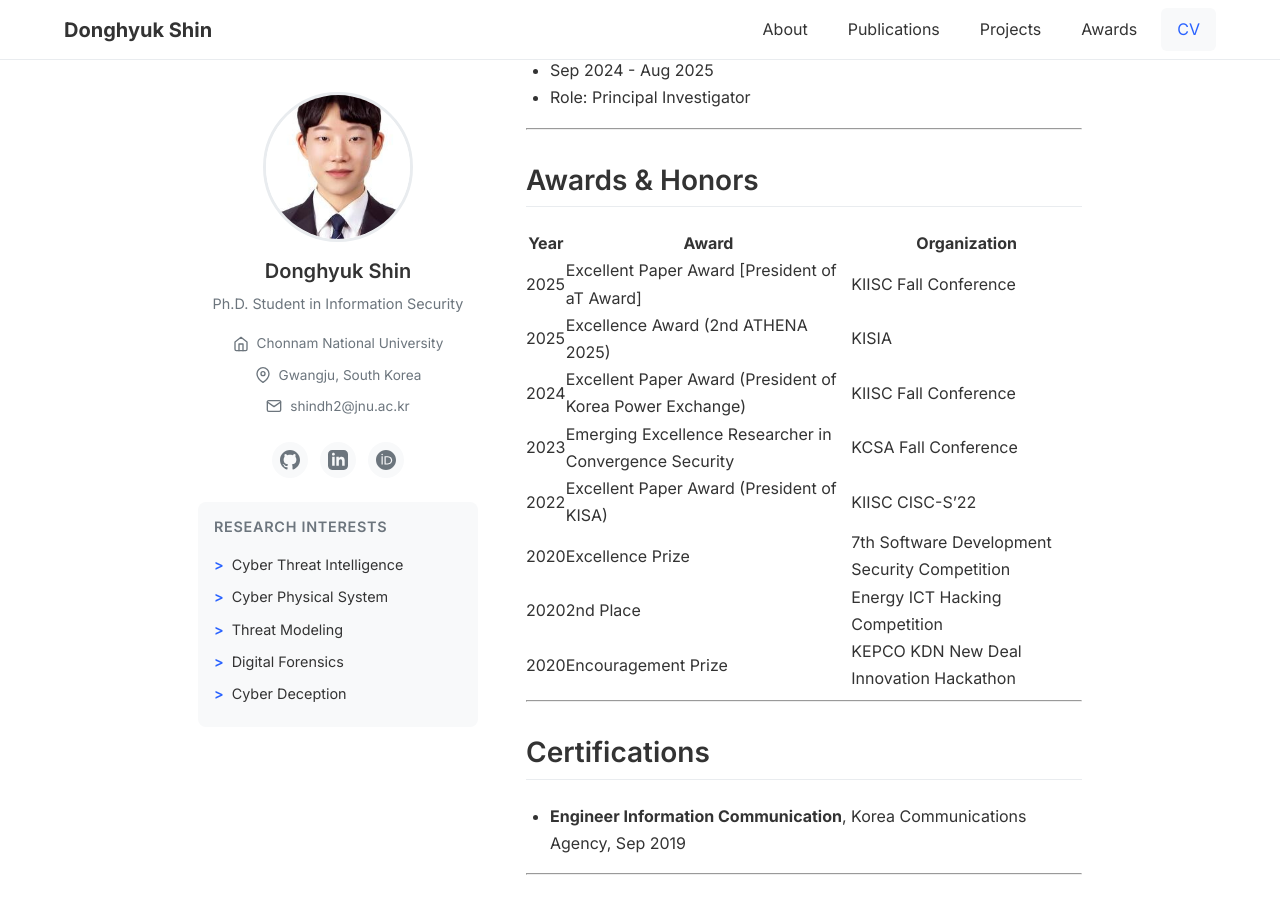
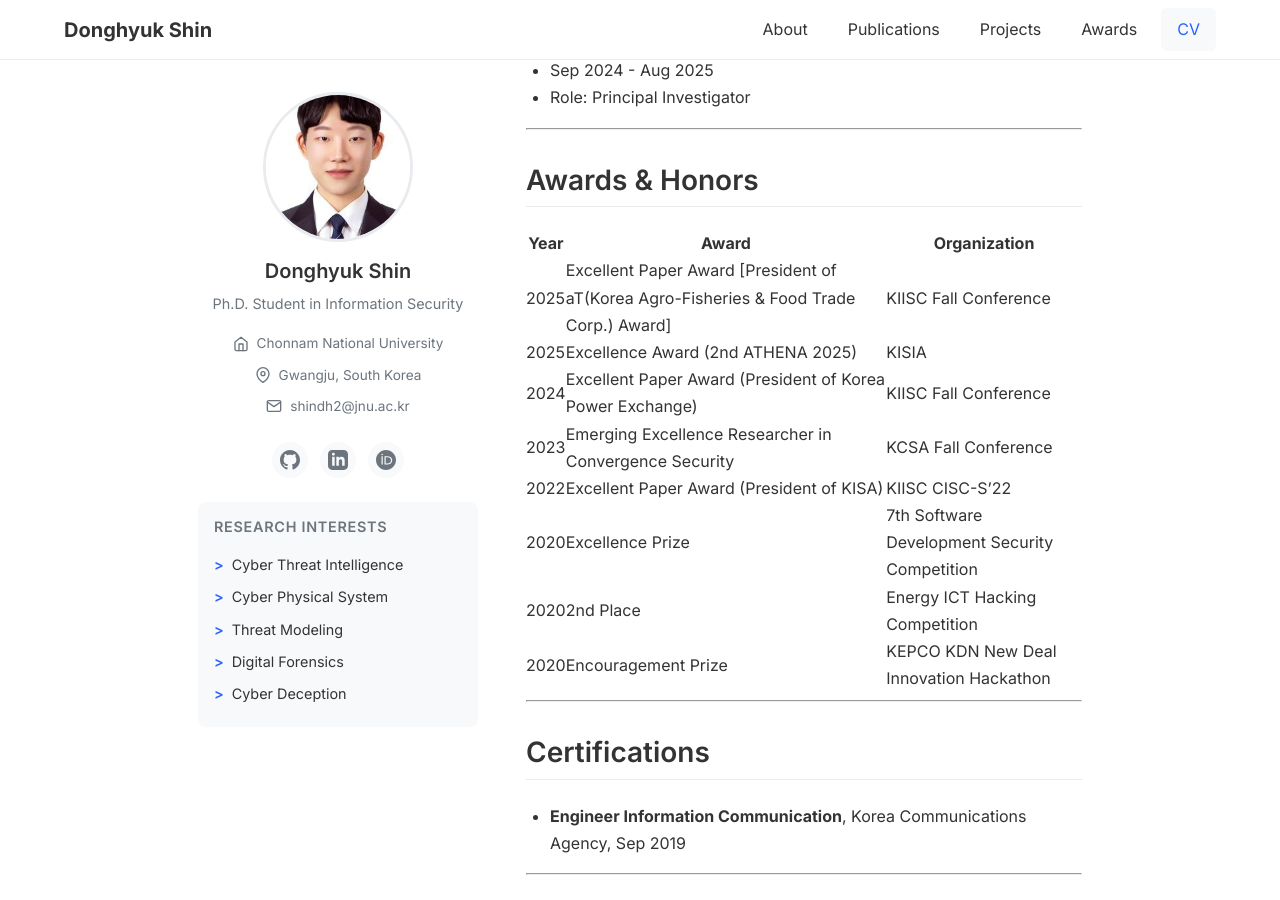
Before and after one commit to soledo/soledo.github.io, a Jekyll site: the page built from _pages/cv.md, in a window 1280 px wide and 900 px high, scrolled down 1096 px. Built offline with Jekyll 4.4.1, drawn with Linux system fonts in a browser that asks for light colours.

Commit message:
Update aT award with full organization name

```diff
--- a/_pages/cv.md
+++ b/_pages/cv.md
@@ -45,7 +45,7 @@ Chonnam National University, South Korea
 
 | Year | Award | Organization |
 |------|-------|--------------|
-| 2025 | Excellent Paper Award [President of aT Award] | KIISC Fall Conference |
+| 2025 | Excellent Paper Award [President of aT(Korea Agro-Fisheries & Food Trade Corp.) Award] | KIISC Fall Conference |
 | 2025 | Excellence Award (2nd ATHENA 2025) | KISIA |
 | 2024 | Excellent Paper Award (President of Korea Power Exchange) | KIISC Fall Conference |
 | 2023 | Emerging Excellence Researcher in Convergence Security | KCSA Fall Conference |
```
